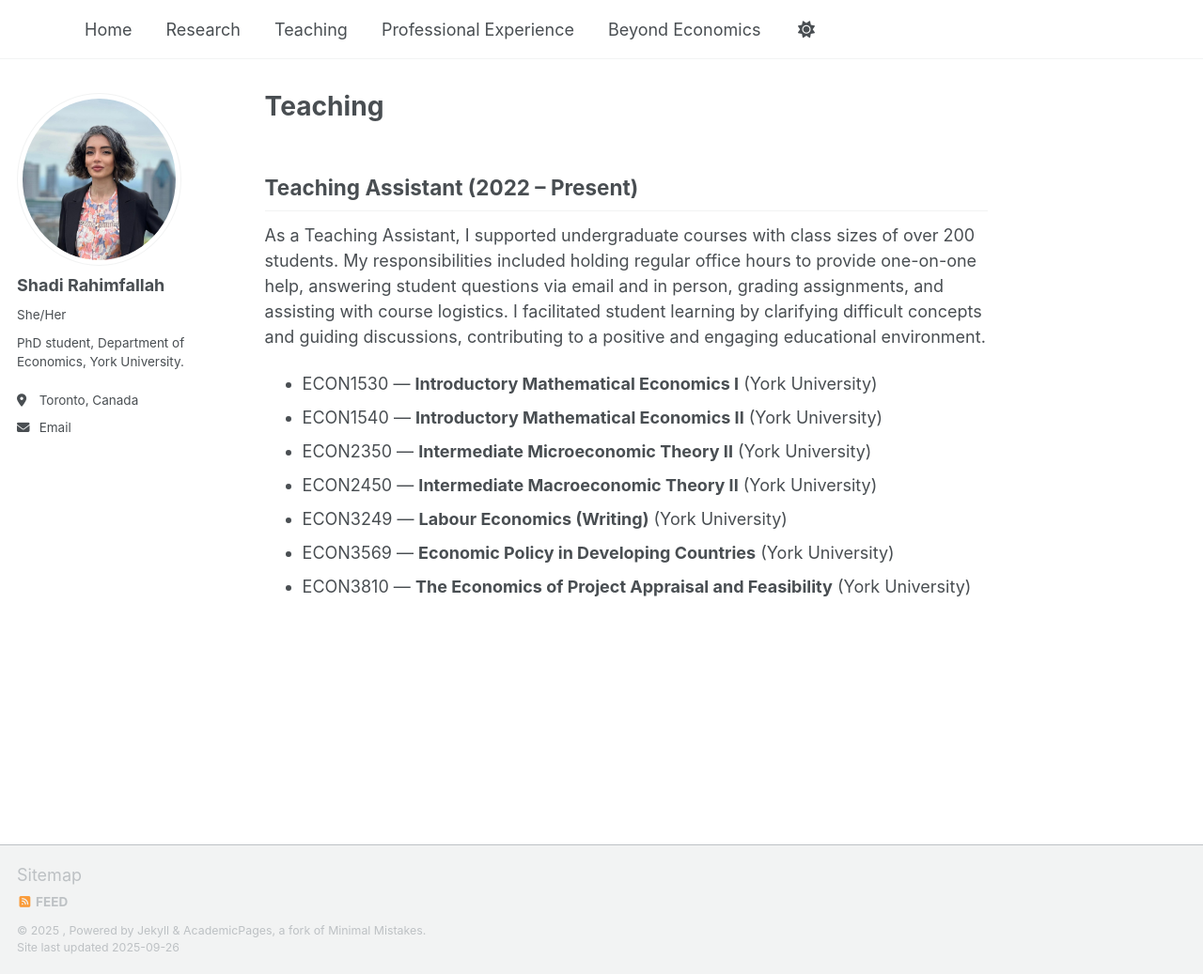
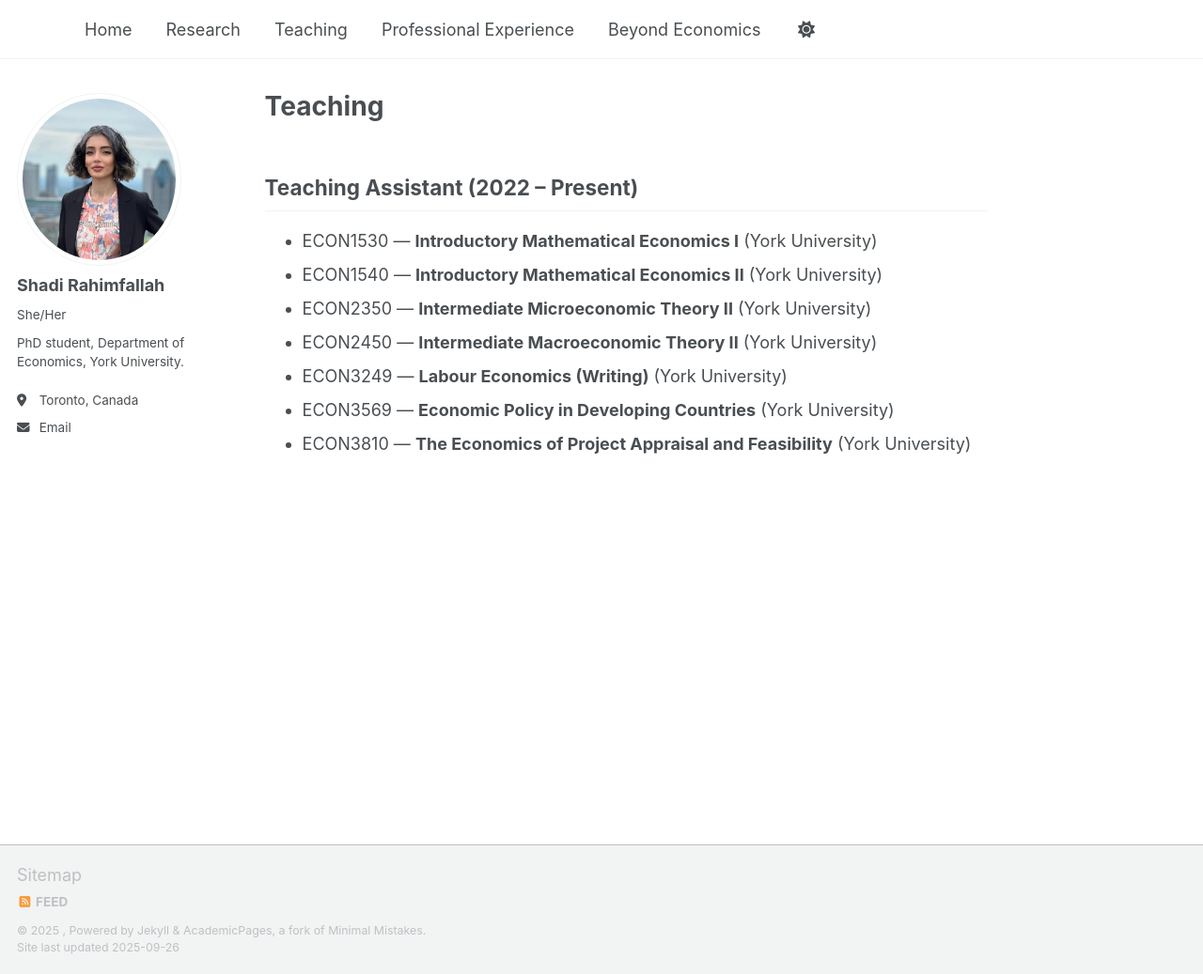
Before and after one commit to ShadiRahimfallah/ShadiRahimfallah.github.io, a Jekyll site: the page built from _pages/teaching.md, in a window 1280 px wide and 1037 px high. Shown: the whole window at 94% size. Built offline with Jekyll 4.4.1, drawn with Linux system fonts in a browser that asks for light colours; a script that is not in the unit is left out.

Commit message:
Update teaching.md

```diff
--- a/_pages/teaching.md
+++ b/_pages/teaching.md
@@ -6,8 +6,6 @@ author_profile: true
 ---
 
 ## Teaching Assistant (2022 – Present)
-As a Teaching Assistant, I supported undergraduate courses with class sizes of over 200 students. My responsibilities included holding regular office hours to provide one-on-one help, answering student questions via email and in person, grading assignments, and assisting with course logistics. I facilitated student learning by clarifying difficult concepts and guiding discussions, contributing to a positive and engaging educational environment.
-
 - ECON1530 — **Introductory Mathematical Economics I** (York University)
 - ECON1540 — **Introductory Mathematical Economics II** (York University)
 - ECON2350 — **Intermediate Microeconomic Theory II** (York University)
```
